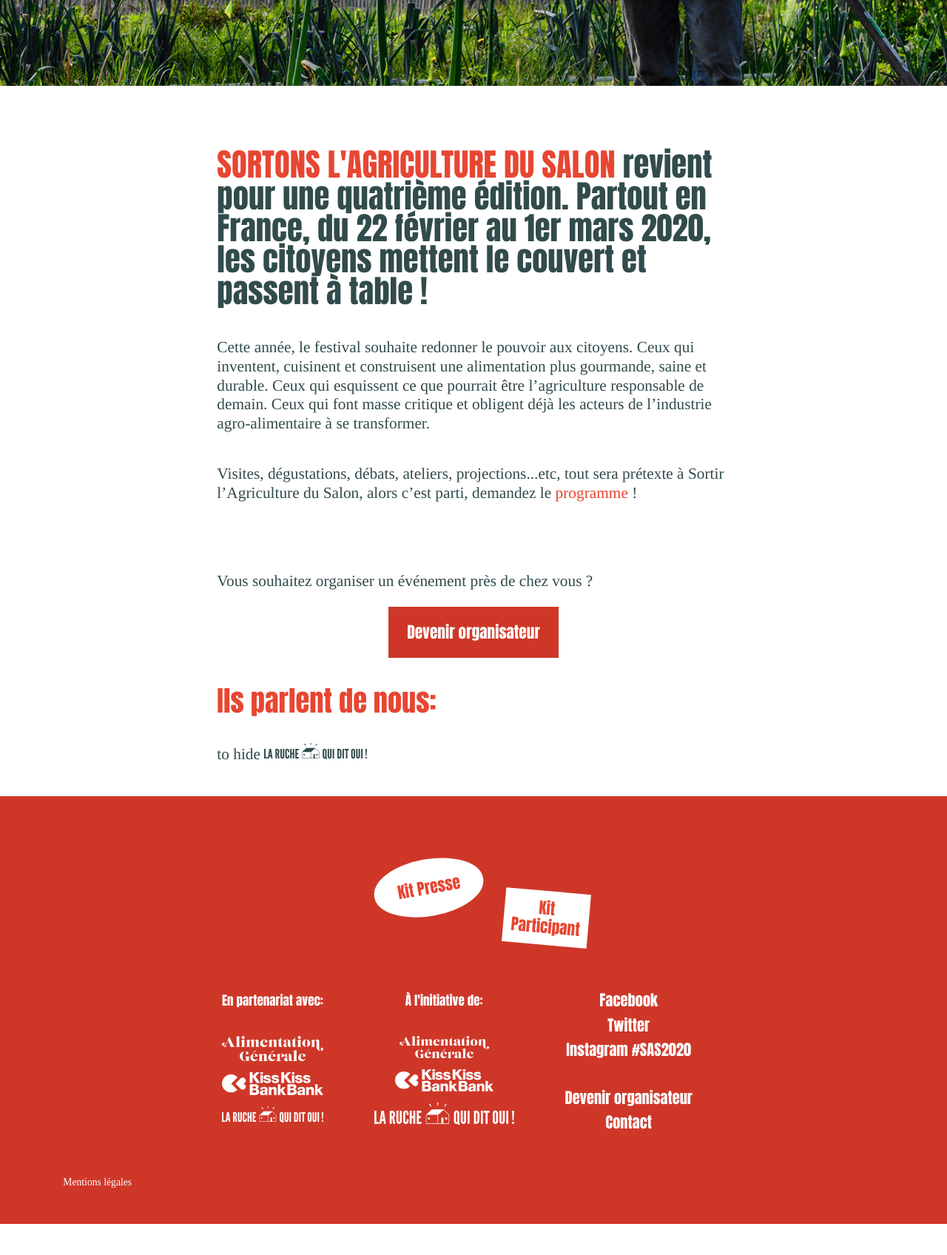
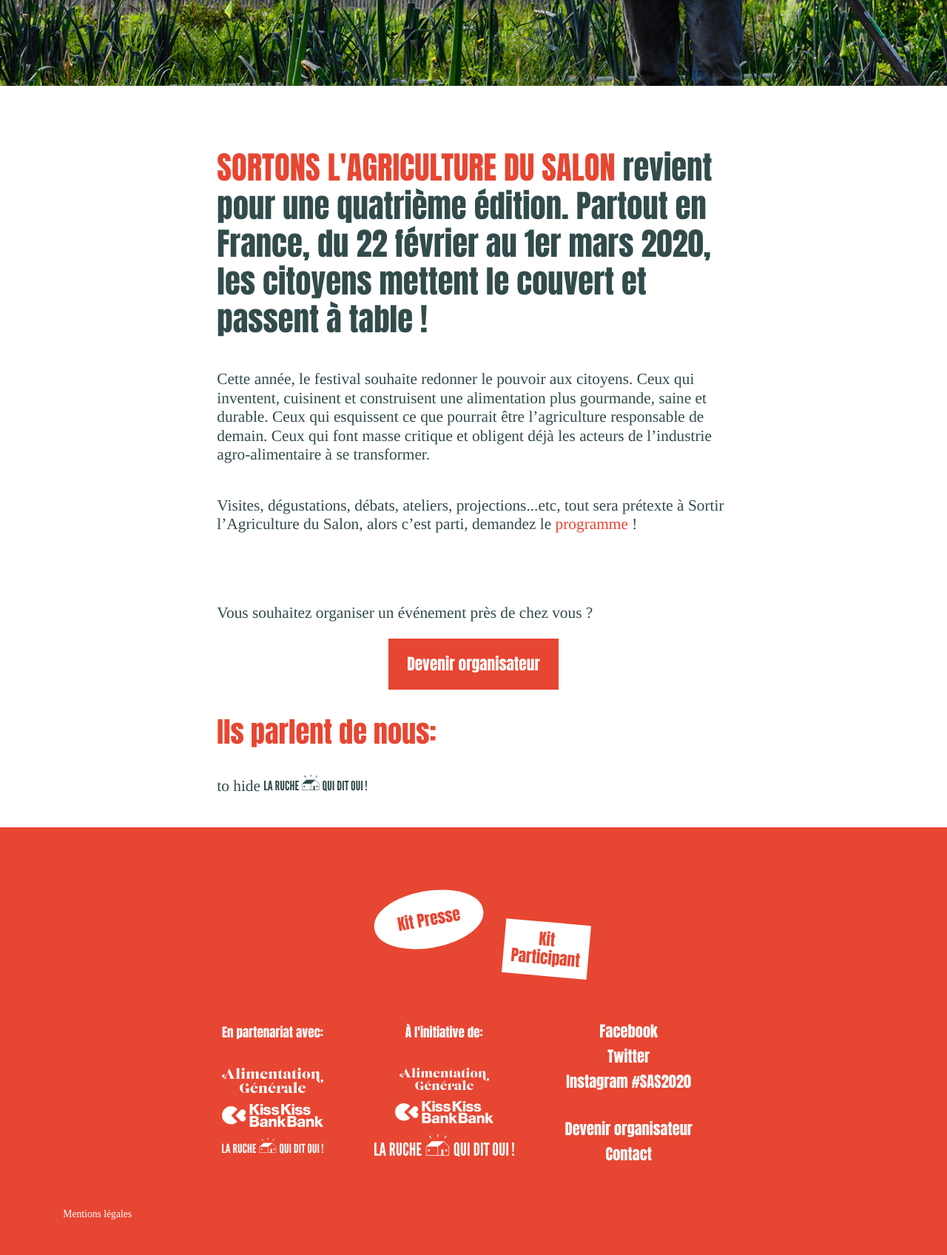
Before and after one commit to FelixTx/sas, a PHP site: page /index.html in a window 1280 px wide. Shown: the part 1420-3116 px from the top of the page at 74% size. Before the commit the page ends 3074 px from the top, so only its background shows below. Run offline with PHP 8.4, Linux system fonts and the light colour scheme; some web fonts are replaced.

Commit message:
right red

```diff
--- a/css/custom.css
+++ b/css/custom.css
@@ -495,3 +495,7 @@ tr p {
 #application h2 {
 	text-transform: uppercase;
 }
+
+#main h2 {
+	line-height: 1.2em;
+}
--- a/css/main.css
+++ b/css/main.css
@@ -1753,7 +1753,7 @@
 		-webkit-transition: background-color 0.2s ease-in-out, color 0.2s ease-in-out;
 		-ms-transition: background-color 0.2s ease-in-out, color 0.2s ease-in-out;
 		transition: background-color 0.2s ease-in-out, color 0.2s ease-in-out;
-		background-color: #ce3728;
+		background-color: #e74632;
 		color: #ffffff !important;
 		border: 0;
 		cursor: pointer;
@@ -1769,7 +1769,7 @@
 		input[type="button"]:hover,
 		button:hover,
 		.button:hover {
-			background-color: #e63a29;
+			background-color: #e34e3b;
 		}
 
 /* Feature */
@@ -2891,7 +2891,7 @@
 
 	#footer {
 		padding: 3em 0 2em 0;
-		background: #ce3728;
+		background: #e74632;
 		color: #aaa;
 	}
 
```
